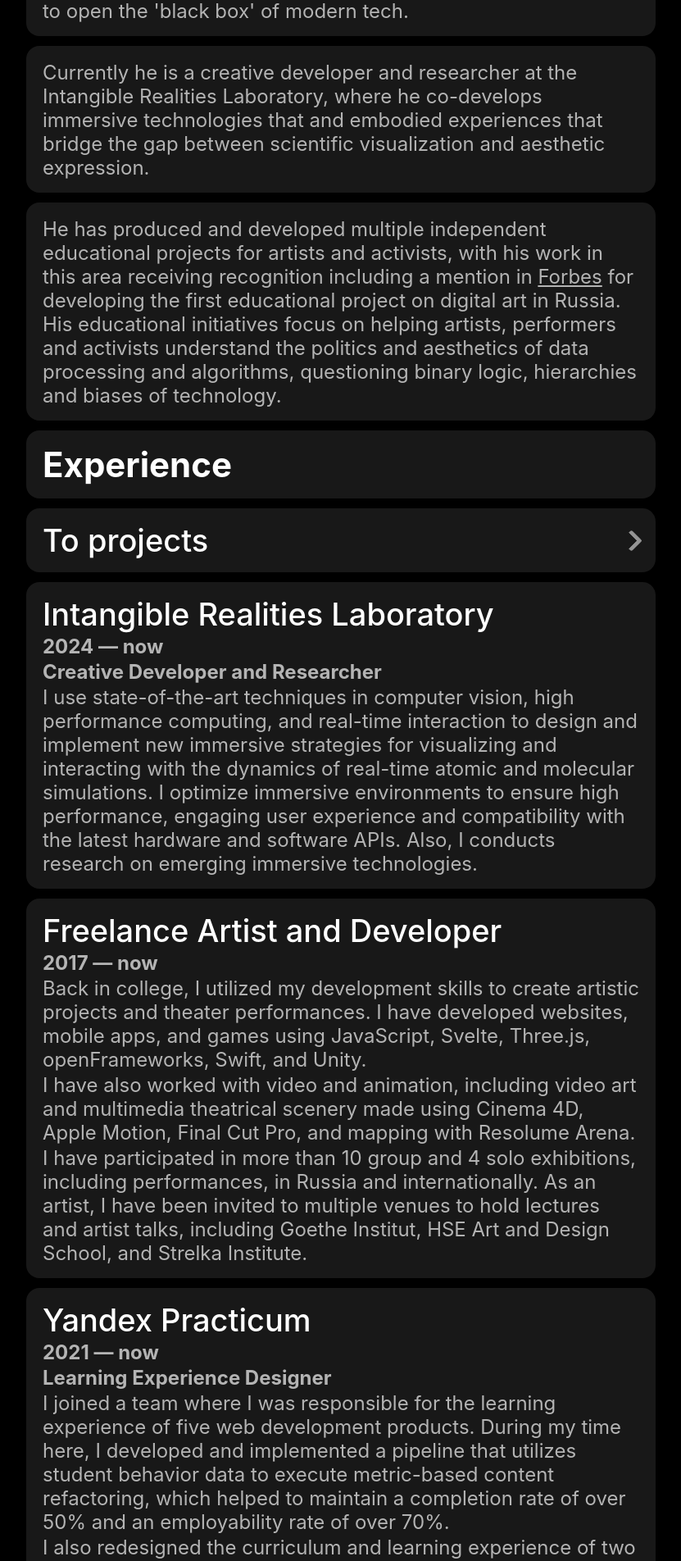
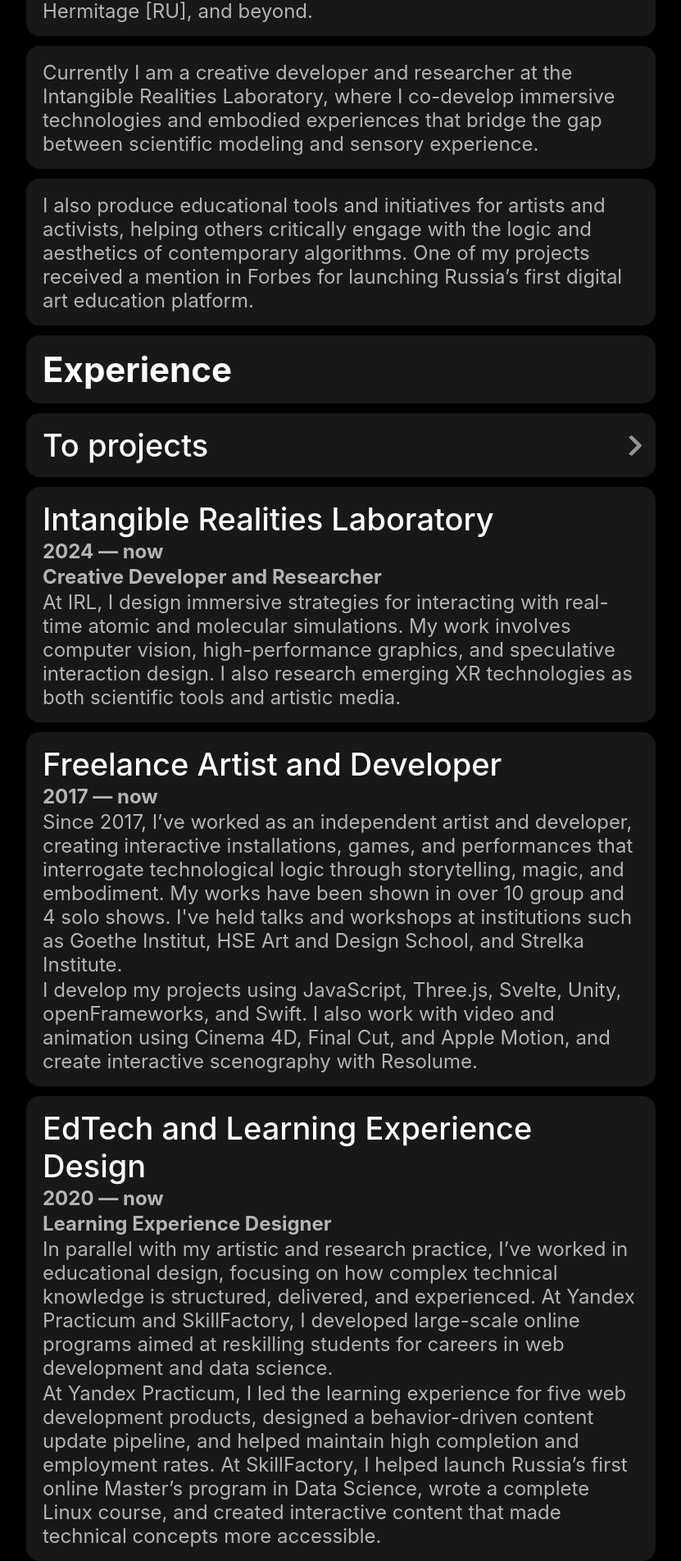
Before and after one commit to denicprotopopov/denisprotopopov.com, a SvelteKit app: page /about in a window 1280 px wide. Shown: the part 893-2797 px from the top of the page at 82% size, without its empty margins (224-1055 px from the left). Built offline with nearby package versions, Linux system fonts and the light colour scheme.

Commit message:
bio update

```diff
--- a/src/routes/about/+page.svelte
+++ b/src/routes/about/+page.svelte
@@ -1,3 +1,4 @@
+
 <svelte:head>
 	<title>Denis Protopopov</title>
 	<meta property="og:title" content="Denis Protopopov" />
@@ -56,12 +57,8 @@
 			<div class="row">
 				<div class="cell">
 					<p>
-						Artist, researcher, educator and creative developer, working at the intersection of
-						technologies, media, visual and performative arts. His work has been exhibited in
-						various notable venues, including Ars Electronica [AT] and the Hermitage [RU],
-						in the form of augmented reality experiences, algorithmic theater performances,
-						games and visual novels. His projects explore algorithmic biases,
-						queering technologies and machine magic to open the 'black box' of modern tech.
+						I’m an artist, researcher, and creative developer working across visual and performative arts, immersive technologies, and algorithmic systems.
+						I create mixed reality experiences, algorithmic theater, games, and visual novels that explore the aesthetics and politics of computation: from algorithmic bias and queered machines to speculative rituals of tech. My projects have been presented at Ars Electronica [AT], the Hermitage [RU], and beyond.
 					</p>
 				</div>
 			</div>
@@ -69,9 +66,9 @@
 			<div class="row">
 				<div class="cell">
 					<p>
-						Currently he is a creative developer and researcher at the Intangible Realities Laboratory,
-						where he co-develops immersive technologies that and embodied experiences that bridge
-						the gap between scientific visualization and aesthetic expression.
+						Currently I am a creative developer and researcher at the Intangible Realities Laboratory,
+						where I co-develop immersive technologies and embodied experiences that bridge
+						the gap between scientific modeling and sensory experience.
 					</p>
 				</div>
 			</div>
@@ -79,16 +76,8 @@
 			<div class="row">
 				<div class="cell">
 					<p>
-						He has produced and developed multiple independent educational projects
-						for artists and activists, with his work in this area receiving recognition
-						including a mention in <a
-							class="intext"
-							href="https://www.forbes.ru/forbeslife/415027-bezuslovnyy-bazovyy-dohod-i-virtualnaya-realnost-kak-sozdateli-cifrovogo-iskusstva"
-							>Forbes</a
-						> for developing the first educational project on
-						digital art in Russia. His educational initiatives focus on helping artists,
-						performers and activists understand the politics and aesthetics of data processing
-						and algorithms, questioning binary logic, hierarchies and biases of technology.
+						I also produce educational tools and initiatives for artists and activists, helping others critically engage with the logic and aesthetics of contemporary algorithms.
+						One of my projects received a mention in Forbes for launching Russia’s first digital art education platform.
 					</p>
 				</div>
 			</div>
@@ -113,14 +102,9 @@
 					<p><b>2024 — now</b></p>
 					<p><b>Creative Developer and Researcher</b></p>
 					<p>
-						I use state-of-the-art techniques in computer vision,
-						high performance computing, and real-time interaction
-						to design and implement new immersive strategies for
-						visualizing and interacting with the dynamics of
-						real-time atomic and molecular simulations.
-						I optimize immersive environments to ensure high performance,
-						engaging user experience and compatibility with the latest
-						hardware and software APIs. Also, I conducts research on emerging immersive technologies.
+						At IRL, I design immersive strategies for interacting with real-time atomic and molecular simulations.
+						My work involves computer vision, high-performance graphics, and speculative interaction design.
+						I also research emerging XR technologies as both scientific tools and artistic media.
 					</p>
 				</div>
 			</div>
@@ -129,84 +113,41 @@
 					<h3>Freelance Artist and Developer</h3>
 					<p><b>2017 — now</b></p>
 					<p>
-						Back in college, I utilized my development skills to create artistic projects and
-						theater performances. I have developed websites, mobile apps, and games using
-						JavaScript, Svelte, Three.js, openFrameworks, Swift, and Unity.
+						Since 2017, I’ve worked as an independent artist and developer, creating interactive installations, games, and performances that interrogate technological logic through storytelling, magic, and embodiment.
+						My works have been shown in over 10 group and 4 solo shows.
+						I've held talks and workshops at institutions such as Goethe Institut, HSE Art and Design School, and Strelka Institute.
 					</p>
 					<p>
-						I have also worked with video and animation, including video art and multimedia
-						theatrical scenery made using Cinema 4D, Apple Motion, Final Cut Pro, and mapping with
-						Resolume Arena.
+						I develop my projects using JavaScript, Three.js, Svelte, Unity, openFrameworks, and Swift.
+						I also work with video and animation using Cinema 4D, Final Cut, and Apple Motion, and create interactive scenography with Resolume.
 					</p>
-					<p>
-						I have participated in more than 10 group and 4 solo exhibitions, including
-						performances, in Russia and internationally. As an artist, I have been invited to
-						multiple venues to hold lectures and artist talks, including Goethe Institut, HSE Art
-						and Design School, and Strelka Institute.
-					</p>
+
 				</div>
 			</div>
 
 			<div class="row">
 				<div class="cell">
-					<h3>Yandex Practicum</h3>
-					<p><b>2021 — now</b></p>
+					<h3>EdTech and Learning Experience Design</h3>
+					<p><b>2020 — now</b></p>
 					<p><b>Learning Experience Designer</b></p>
 					<p>
-						I joined a team where I was responsible for the learning experience of five web
-						development products. During my time here, I developed and implemented a pipeline that
-						utilizes student behavior data to execute metric-based content refactoring, which helped
-						to maintain a completion rate of over 50% and an employability rate of over 70%.
+						In parallel with my artistic and research practice, I’ve worked in educational design,
+						focusing on how complex technical knowledge is structured, delivered, and experienced.
+						At Yandex Practicum and SkillFactory, I developed large-scale online programs aimed at
+						reskilling students for careers in web development and data science.
 					</p>
 					<p>
-						I also redesigned the curriculum and learning experience of two online reskilling
-						bootcamps: "Frontend Developer" and "Fullstack Developer". Currently, I consult with the
-						Practicum team on the learning experience of the "Soft Skills for Developers" course.
+						At Yandex Practicum, I led the learning experience for five web development products,
+						designed a behavior-driven content update pipeline, and helped maintain high completion
+						and employment rates. At SkillFactory, I helped launch Russia’s first online Master’s
+						program in Data Science, wrote a complete Linux course, and created interactive content
+						that made technical concepts more accessible.
 					</p>
 				</div>
 			</div>
 
-			<div class="row">
-				<div class="cell">
-					<h3>Meyerhold Center</h3>
-					<p><b>2020 — 2022</b></p>
-					<p><b>Resident</b></p>
-					<p>
-						After winning the Blackbox residency, I became a permanent resident of the Meyerhold
-						Center, one of the most important theatrical and artistic platforms in Russia. Here, I
-						conceptualized and directed the algorithmic theater performance "Rockets Take Off and
-						Crash and Scatter In the Air," which successfully ran for two theatrical seasons.
-					</p>
-					<p>
-						During my time at the Meyerhold Center, I produced and developed the "Digital Theater
-						Workshop," the first online course on digital arts in Russia.
-					</p>
-					<p>
-						I was no longer a resident of the Meyerhold Center when the theater was closed by the
-						Russian government due to the anti-war position of its director.
-					</p>
-				</div>
-			</div>
 
-			<div class="row">
-				<div class="cell">
-					<h3>SkillFactory</h3>
-					<p><b>2020 — 2021</b></p>
-					<p><b>Learning Experience Designer for Higher Education</b></p>
-					<p>
-						I joined the product team as its first member to work on a non-existent product - a
-						service that would help established universities create online graduate programs in Data
-						Science and Machine Learning.
-					</p>
-					<p>
-						I worked on creating the entire educational experience, production pipeline, core
-						values, and principles. Together with the team, we launched the first-ever online
-						master's program in Data Science in Russia. Besides LX-design work, I also
-						conceptualized, designed, and coded explorable explanations and wrote the entire "Basic
-						Linux" course as an expert.
-					</p>
-				</div>
-			</div>
+
 
 			<div class="row">
 				<div class="cell">
@@ -214,19 +155,7 @@
 				</div>
 			</div>
 
-
-			<div class="row">
-				<div class="cell">
-					<h3>Tumo Center for Creative Technologies</h3>
-					<p><b>2023</b></p>
-					<p><b>Visiting Lecturer</b></p>
-					<p>
-						A lecture dedicated to the intersections between photography and computer vision systems.
-					</p>
-				</div>
-			</div>
-
-			<div class="row">
+		<div class="row">
 				<div class="cell">
 					<h3>HSE Art and Design School</h3>
 					<p><b>2022-now</b></p>
@@ -236,20 +165,6 @@
 					</p>
 				</div>
 			</div>
-
-			<div class="row">
-				<div class="cell">
-					<h3>Politics of Culture. Fundraising festival in aid of Ukrainian refugees</h3>
-					<p><b>2022</b></p>
-					<p><b>Lecturer</b></p>
-					<p>
-						I did a lecture dedicated to social prejudices in AI systems and its connections to
-						modern wars.
-					</p>
-				</div>
-			</div>
-
-
 
 			<div class="row">
 				<div class="cell">
@@ -266,29 +181,29 @@
 				</div>
 			</div>
 
-			<div class="row">
+						<div class="row">
 				<div class="cell">
-					<h3>Strelka Institute of Architecture, Media and Design</h3>
-					<p><b>2020</b></p>
-					<p><b>Visiting Lecturer</b></p>
-					<p>Micro-course, dedicated to the collection of a speculative dataset.</p>
+					<h3>Digital Theater Workshop</h3>
+					<p><b>2020-2021</b></p>
+					<p><b>Author, producer</b></p>
+					<p>
+						An asynchronous online course that explored the theory and practice of theater in digital environments.
+						It examined the distinctions between digital theater, performance, game design, and net art,
+						while introducing core ideas from media theory, interface design, and algorithmic aesthetics.
+						Participants engaged with practical tools — from Twine and Flickgame to chatbots and AR masks —
+						to create interactive theatrical projects.
+					</p>
 				</div>
 			</div>
 
 			<div class="row">
 				<div class="cell">
-					<h3>Masters Art School</h3>
-					<p><b>2019</b></p>
-					<p><b>Lecturer</b></p>
-					<p>I made a series of lectures on the history of media art.</p>
-				</div>
-			</div>
-			<div class="row">
-				<div class="cell">
-					<h3>New Media Lab (Russia)</h3>
-					<p><b>2019</b></p>
-					<p><b>Lecturer</b></p>
-					<p>I held a micro-course on the use of AI in Theater Production.</p>
+					<h3>Guest Lectures & Courses</h3>
+					<p><b>2019 - now</b></p>
+
+					<p>Strelka Institute, TUMO, Masters Art School, New Media Lab, Politics of Culture festival. Topics included: speculative datasets, algorithmic prejudice in warfare, machine magic, and game aesthetics.
+
+</p>
 				</div>
 			</div>
 
```
Also changed, not shown: src/lib/ProjectLayout.svelte (added), 1 other file (tests, documents, lock files or other folders).
